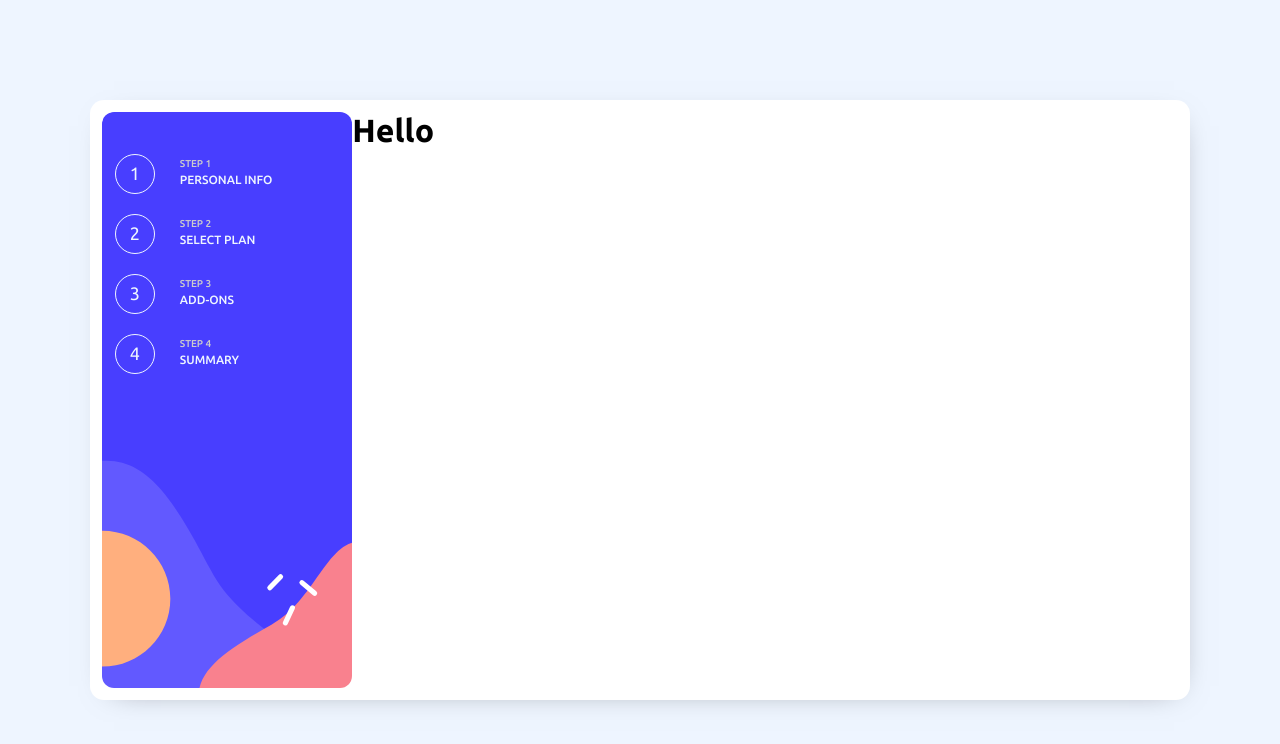
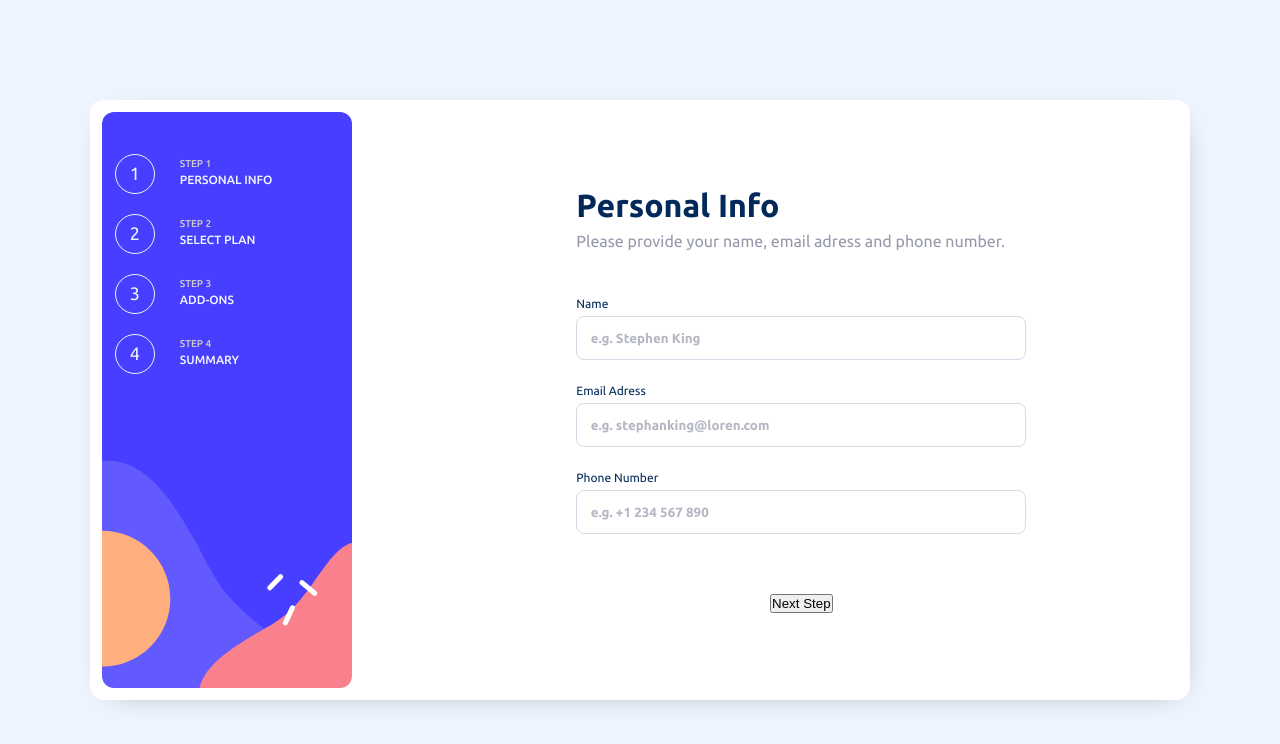
Before and after one commit to 484Irgang/Multi-steps-form, a Vue app: page / in a window 1280 px wide. Shown: the top 744 px of the page. Built offline with nearby package versions, Linux system fonts and the light colour scheme.

Commit message:
Criando interface do primeiro passo onde fica as informações pessoais

```diff
--- a/src/components/MultiStepsForm.vue
+++ b/src/components/MultiStepsForm.vue
@@ -38,7 +38,7 @@ export default{
         height: 100%;
         display: flex;
         padding: 1%;
-        flex-wrap: wrap;
+        justify-content: space-between;
     }
     .box-steps{
         width: 30%;
--- a/src/components/PersonalInfo.vue
+++ b/src/components/PersonalInfo.vue
@@ -1,9 +1,72 @@
 <script></script>
 
 <template>
-    <div>
-        <h1>Hello</h1>
+    <div class="container-personal-info">
+        <div>
+            <h1>Personal Info</h1>
+            <p>Please provide your name, email adress and phone number.</p>
+        </div>
+        <div class="form-personal-info">
+            <p>Name</p>
+            <input type="text" id="name" placeholder="e.g. Stephen King"/>
+            <p>Email Adress</p>
+            <input type="text" id="email" placeholder="e.g. stephanking@loren.com"/>
+            <p>Phone Number</p>
+            <input type="text" id="number" placeholder="e.g. +1 234 567 890"/>
+        </div>
+        <button>Next Step</button>
     </div>
 </template>
 
-<style scoped></style>
+<style scoped>
+    .container-personal-info{
+        width: 70%;
+        height: 100%;
+        display: flex;
+        flex-direction: column;
+        align-items: center;
+        padding: 5%;
+        justify-content: space-around;
+    }
+    .container-personal-info > div:first-of-type{
+        width: 100%;
+        max-width: 450px;
+    }
+    .container-personal-info > div > h1{
+        color: hsl(213, 96%, 18%);
+    }
+    .container-personal-info > div:first-of-type > p{
+        color: hsl(231, 11%, 63%);
+        font-weight: 400;
+        margin-top: 8px;
+    }
+    .form-personal-info{
+        width: 100%;
+        max-width: 450px;
+    }
+    .form-personal-info > p{
+        color: #02295a;
+        margin: 6px 0;
+        font-size: 12px;
+        font-weight: 400;
+    }
+    .form-personal-info > input[type=text]{
+        width: 100%;
+        padding: 3%;
+        border-radius: 8px;
+        border: 1px solid rgb(214, 217, 230);
+        margin-bottom: 18px;
+        cursor: pointer;
+        font-weight: 500;
+        font-family: Ubuntu;
+        color: #02244d;
+    }
+    .form-personal-info > input[type=text]:focus{
+        border: 1px solid #02295a;
+        outline: none;
+    }
+    .form-personal-info > input[type=text]::placeholder{
+        font-weight: 600;
+        color: rgba(150, 153, 171, 0.7);
+    }
+</style>
```
